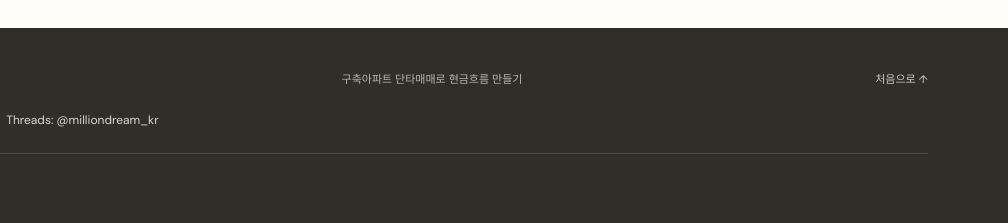
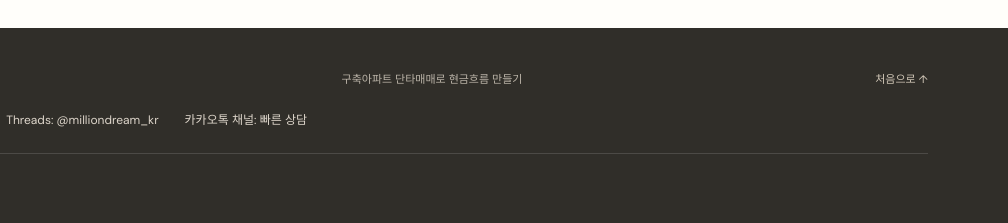
Before and after one commit to parkhs8736-sys/milliondream-homepage, a plain HTML site: page story/index.html in a window 1280 px wide. Shown: the part 1320-1543 px from the top of the page, 272-1280 px from the left. Drawn offline with Linux system fonts and the light colour scheme.

Commit message:
Add Kakao channel link to story footers

```diff
--- a/story/index.html
+++ b/story/index.html
@@ -26,7 +26,7 @@
     </section>
     <ul class="story-list" id="list" aria-live="polite"></ul>
   </main>
-  <footer class="site-footer"><div class="section-wrap footer-inner"><a class="brand footer-brand" href="../index.html#home"><img class="brand-logo" src="../assets/logo.jpg" alt=""><span>밀리언드림</span></a><p>구축아파트 단타매매로 현금흐름 만들기</p><a class="back-top" href="#main">처음으로 ↑</a><div class="footer-links"><a href="mailto:parkhs8736@gmail.com" target="_blank" rel="noopener noreferrer">이메일: parkhs8736@gmail.com</a><a href="https://www.threads.com/@milliondream_kr?invite=0" target="_blank" rel="noopener noreferrer">Threads: @milliondream_kr</a></div><small>© <span id="year">2026</span> Million Dream. All rights reserved.</small></div></footer>
+  <footer class="site-footer"><div class="section-wrap footer-inner"><a class="brand footer-brand" href="../index.html#home"><img class="brand-logo" src="../assets/logo.jpg" alt=""><span>밀리언드림</span></a><p>구축아파트 단타매매로 현금흐름 만들기</p><a class="back-top" href="#main">처음으로 ↑</a><div class="footer-links"><a href="mailto:parkhs8736@gmail.com" target="_blank" rel="noopener noreferrer">이메일: parkhs8736@gmail.com</a><a href="https://www.threads.com/@milliondream_kr?invite=0" target="_blank" rel="noopener noreferrer">Threads: @milliondream_kr</a><a href="https://pf.kakao.com/_hgxfrX" target="_blank" rel="noopener noreferrer">카카오톡 채널: 빠른 상담</a></div><small>© <span id="year">2026</span> Million Dream. All rights reserved.</small></div></footer>
   <script>
 (function(){
   var list = document.getElementById('list');
```
Also changed, not shown: story/post.html (+1 -1 lines).
